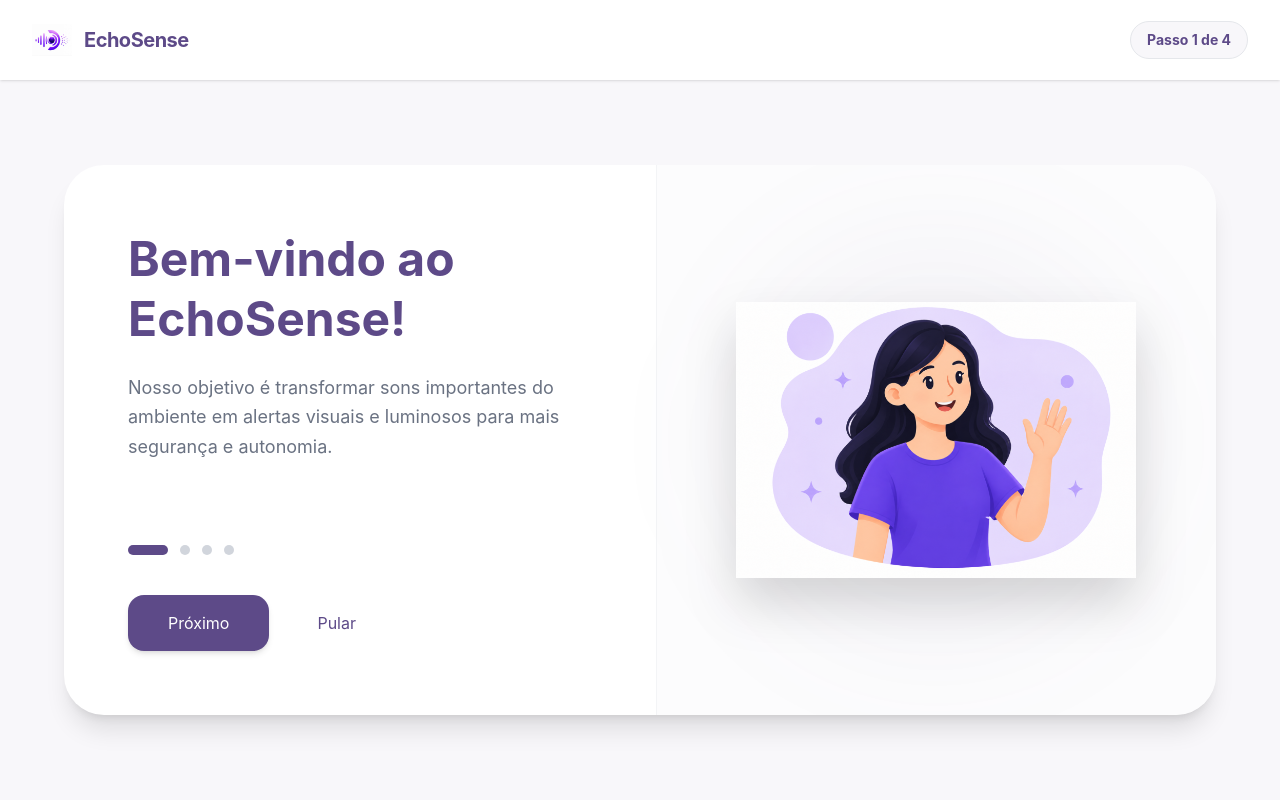
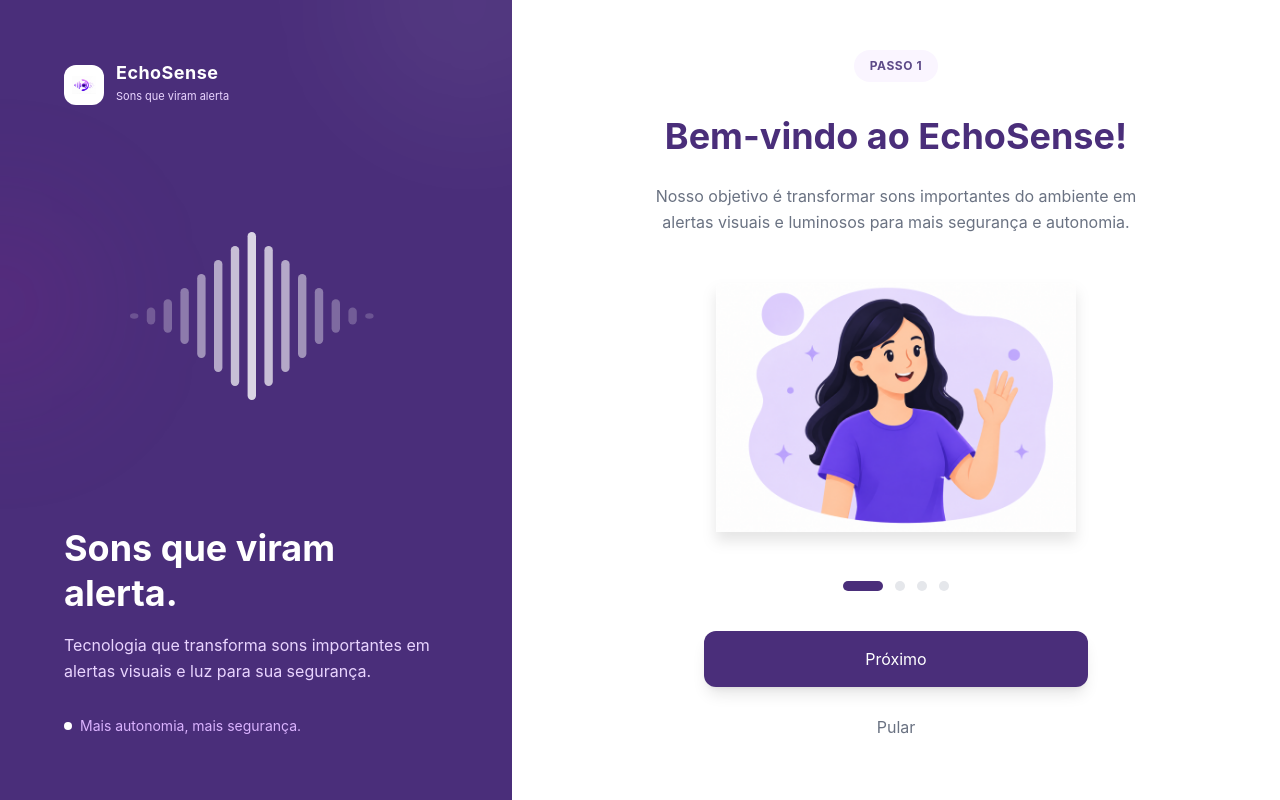
Before and after one commit to nataliadsnascimento/EchoSense, a React (Vite) app in the folder frontend/: page / in a window 1280 px wide. Built offline with nearby package versions, Linux system fonts and the light colour scheme.

Commit message:
update onboarding desktop screen

```diff
--- a/frontend/src/pages/desktop/OnboardingDesktop.tsx
+++ b/frontend/src/pages/desktop/OnboardingDesktop.tsx
@@ -1,4 +1,3 @@
-// src/pages/desktop/OnboardingDesktop.tsx
 import React, { useState } from 'react';
 import logoIcon from '../../assets/som.png';
 import onboarding1Img from '../../assets/onboarding1.png';
@@ -42,56 +41,96 @@ export function OnboardingDesktop({ onFinish }: Props) {
     };
 
     return (
-        <div className="min-h-screen w-full bg-[#F8F7FA] flex flex-col font-sans relative overflow-hidden">
-            {/* Cabeçalho */}
-            <header className="w-full bg-white px-8 py-5 shadow-sm flex justify-between items-center z-10">
-                <div className="flex items-center gap-3">
-                    <img src={logoIcon} alt="EchoSense" className="w-10 h-10 object-contain" />
-                    <span className="font-bold text-[#5D4A88] text-xl tracking-tight">EchoSense</span>
+        // Alterado para h-screen (altura total) e w-full (largura total) sem margens
+        <div className="h-screen w-full flex font-sans overflow-hidden">
+
+            {/* === COLUNA ESQUERDA (Painel Roxo Fixo - Tela Inteira) === */}
+            <div className="w-[45%] lg:w-[40%] bg-[#4A2E7A] h-full p-12 lg:p-16 flex flex-col justify-between relative overflow-hidden text-white">
+                {/* Elementos decorativos de fundo */}
+                <div className="absolute top-0 right-0 w-64 h-64 bg-white/5 rounded-full blur-3xl -translate-y-1/2 translate-x-1/3"></div>
+                <div className="absolute bottom-1/2 left-0 w-48 h-48 bg-[#cb19a5]/10 rounded-full blur-3xl -translate-x-1/2"></div>
+
+                {/* Topo: Logo */}
+                <div className="flex items-center gap-3 relative z-10">
+                    <div className="bg-white p-2 rounded-xl">
+                        <img src={logoIcon} alt="Logo" className="w-6 h-6 object-contain" />
                     </div>
-                <div className="bg-[#F8F7FA] px-4 py-2 rounded-full border border-gray-200 text-sm font-bold text-[#5D4A88]">
-                    Passo {step + 1} de 4
+                    <div>
+                        <h1 className="font-bold text-lg leading-none tracking-wide">EchoSense</h1>
+                        <span className="text-[11px] text-purple-200">Sons que viram alerta</span>
                     </div>
-            </header>
+                </div>
 
-            {/* Conteúdo Principal */}
-            <div className="flex-1 flex items-center justify-center p-8">
-                <div className="w-full max-w-6xl bg-white rounded-[40px] shadow-xl overflow-hidden flex flex-col md:flex-row min-h-[550px]">
+                {/* Centro: Onda Sonora */}
+                <div className="flex-1 flex justify-center items-center relative z-10">
+                    <svg width="280" height="280" viewBox="0 0 200 200" className="opacity-80">
+                        <g fill="white" className="transition-all duration-500">
+                            {[4, 12, 24, 40, 60, 80, 100, 120, 100, 80, 60, 40, 24, 12, 4].map((height, i) => (
+                                <rect key={i} x={10 + i * 12} y={100 - height / 2} width="6" height={height} rx="3" fillOpacity={0.2 + (height/120)*0.8} />
+                            ))}
+                        </g>
+                    </svg>
+                </div>
 
-                    {/* Lado Esquerdo: Textos e Botões */}
-                    <div className="flex-1 p-12 lg:p-16 flex flex-col justify-center">
-                        <h2 className="text-4xl lg:text-5xl font-bold text-[#5D4A88] mb-6 leading-tight">
+                {/* Base: Textos */}
+                <div className="relative z-10">
+                    <h2 className="text-4xl font-bold mb-4 leading-tight">Sons que viram alerta.</h2>
+                    <p className="text-base text-purple-200 mb-8 max-w-sm leading-relaxed">
+                        Tecnologia que transforma sons importantes em alertas visuais e luz para sua segurança.
+                    </p>
+                    <div className="flex items-center gap-2 text-sm text-purple-300">
+                        <span className="w-2 h-2 bg-white rounded-full"></span>
+                        Mais autonomia, mais segurança.
+                    </div>
+                </div>
+            </div>
+
+            {/* === COLUNA DIREITA (Conteúdo Dinâmico - Tela Inteira) === */}
+            <div className="flex-1 bg-white h-full flex flex-col items-center justify-center p-12 lg:p-20 relative overflow-y-auto">
+                <div className="bg-purple-50 text-[#5D4A88] text-xs font-bold px-4 py-2 rounded-full mb-8 uppercase tracking-wider">
+                    Passo {step + 1}
+                </div>
+
+                <h2 className="text-4xl font-bold text-[#4A2E7A] text-center mb-6 leading-tight max-w-lg">
                     {steps[step].title}
                 </h2>
-                        <p className="text-gray-500 text-lg leading-relaxed mb-12 max-w-md">
+
+                <p className="text-gray-500 text-base text-center mb-12 max-w-lg leading-relaxed">
                     {steps[step].desc}
                 </p>
 
-                        <div className="mt-auto">
+                <div className="flex-1 flex items-center justify-center w-full mb-12 min-h-[250px]">
+                    <img
+                        key={step}
+                        src={steps[step].img}
+                        alt={steps[step].title}
+                        className="w-full max-w-[360px] object-contain animate-fade-in drop-shadow-xl"
+                    />
+                </div>
+
                 {/* Bolinhas de Progresso */}
                 <div className="flex gap-3 mb-10">
                     {steps.map((_, i) => (
                         <span
                             key={i}
-                                        className={`h-2.5 rounded-full transition-all duration-500 ${i === step ? 'w-10 bg-[#5D4A88]' : 'w-2.5 bg-gray-300'}`}
+                            className={`h-2.5 rounded-full transition-all duration-500 ${i === step ? 'w-10 bg-[#4A2E7A]' : 'w-2.5 bg-gray-200'}`}
                         ></span>
                     ))}
                 </div>
 
-                            {/* Botões de Ação */}
-                            <div className="flex items-center gap-4">
+                {/* Botões */}
+                <div className="w-full max-w-sm flex flex-col gap-4">
                     <button
                         onClick={nextStep}
-                                    className="bg-[#5D4A88] hover:bg-[#4A2E7A] transition-colors text-white py-4 px-10 rounded-2xl font-bold text-lg shadow-md"
+                        className="w-full bg-[#4A2E7A] hover:bg-[#382360] transition-colors text-white py-4 rounded-xl font-bold text-base shadow-lg"
                     >
                         {step === 3 ? 'Começar' : 'Próximo'}
                     </button>
 
-                                {/* O botão pular só aparece nos passos 1 a 3 */}
                     {step < 3 && (
                         <button
                             onClick={onFinish}
-                                        className="text-[#5D4A88] hover:bg-gray-50 py-4 px-8 rounded-2xl font-bold text-lg transition-colors"
+                            className="w-full text-gray-500 hover:text-[#4A2E7A] py-3 font-bold text-sm transition-colors"
                         >
                             Pular
                         </button>
@@ -99,19 +138,5 @@ export function OnboardingDesktop({ onFinish }: Props) {
                 </div>
             </div>
         </div>
-
-                    {/* Lado Direito: Imagem com Fundo Decorativo */}
-                    <div className="flex-1 bg-gray-50/50 flex items-center justify-center p-12 border-l border-gray-100 relative">
-                        <div className="absolute w-[400px] h-[400px] bg-[#5D4A88]/5 rounded-full blur-3xl"></div>
-                        <img
-                            key={step} // O key força a re-renderização para aplicar transições se adicionares CSS animation
-                            src={steps[step].img}
-                            alt={steps[step].title}
-                            className="w-full max-w-[320px] lg:max-w-[400px] object-contain z-10 drop-shadow-2xl animate-fade-in"
-                        />
-                    </div>
-                </div>
-            </div>
-        </div>
     );
 }
```
Lines whose indentation alone changed are shown as unchanged.
